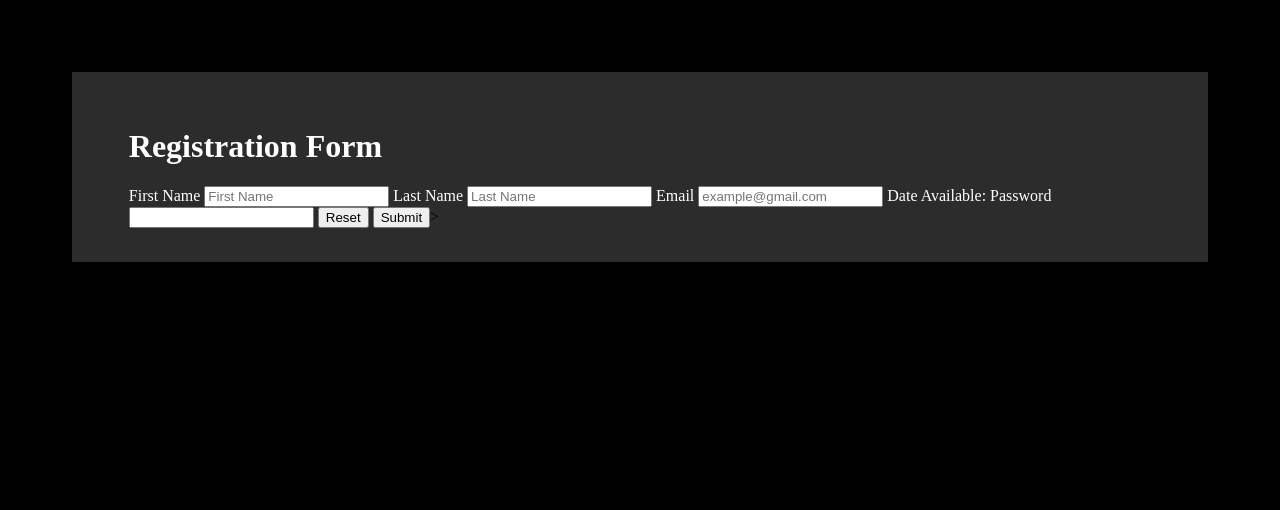
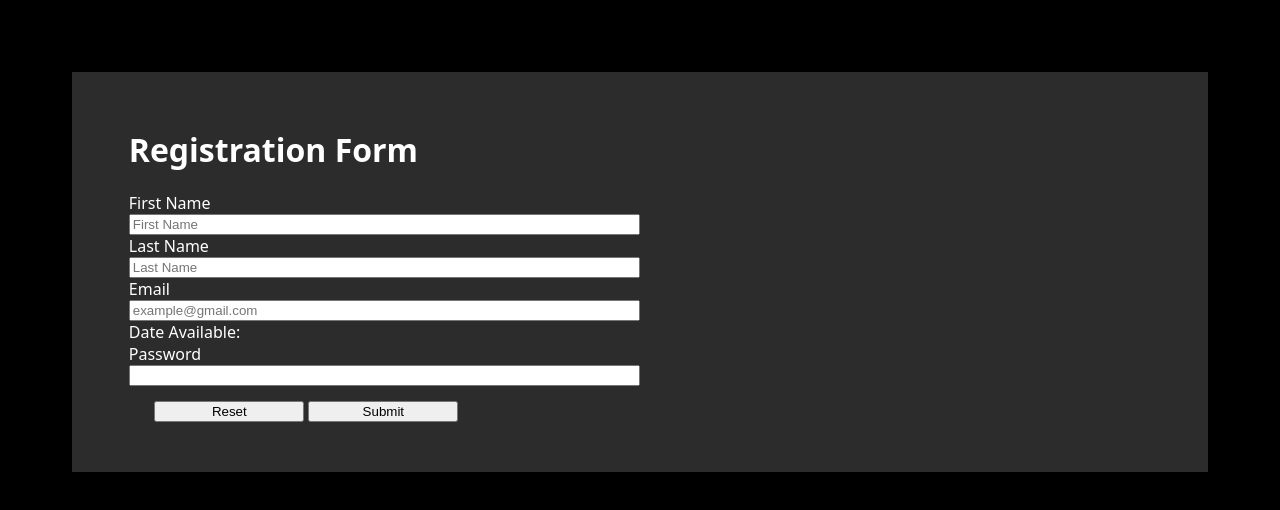
Before and after one commit to WarfDesigns/build-something-of-your-choice, a plain HTML site: page build-something-of-your-choice/index.html in a window 1280 px wide. Drawn offline with Linux system fonts and the light colour scheme.

Commit message:
Centered the buttons, added a div before and after the buttons. Made a couple other changes to the styles.

```diff
--- a/build-something-of-your-choice/index.html
+++ b/build-something-of-your-choice/index.html
@@ -25,8 +25,10 @@
                 <label>Date Available:</label>
                 <label>Password</label>
                 <input type="password" name="password" required>
-                <button type="reset">Reset</button>
-                <button type="submit">Submit</button>>
+                <div>
+                    <button type="reset">Reset</button>
+                    <button type="submit">Submit</button>
+                </div>
             </form>
         </div>
 
--- a/build-something-of-your-choice/styles.css
+++ b/build-something-of-your-choice/styles.css
@@ -12,16 +12,23 @@ div {
 }
 
 h1 {
-    font-family: OpenSans;
+    font-family: system-ui, -apple-system, BlinkMacSystemFont, 'Segoe UI', Roboto, Oxygen, Ubuntu, Cantarell, 'Open Sans', 'Helvetica Neue', sans-serif;
     color: White;
 }
 
 form {
-    display: flexbox;
+    display: flex;
+    flex-direction: column;
+    max-width: 50%;
+}
+
+button {
+    width: 150px;
+    align-self: center;
 }
 
 label {
-    font-family: OpenSans;
+    font-family: system-ui, -apple-system, BlinkMacSystemFont, 'Segoe UI', Roboto, Oxygen, Ubuntu, Cantarell, 'Open Sans', 'Helvetica Neue', sans-serif;
     color: white;
 }
 input {
```
